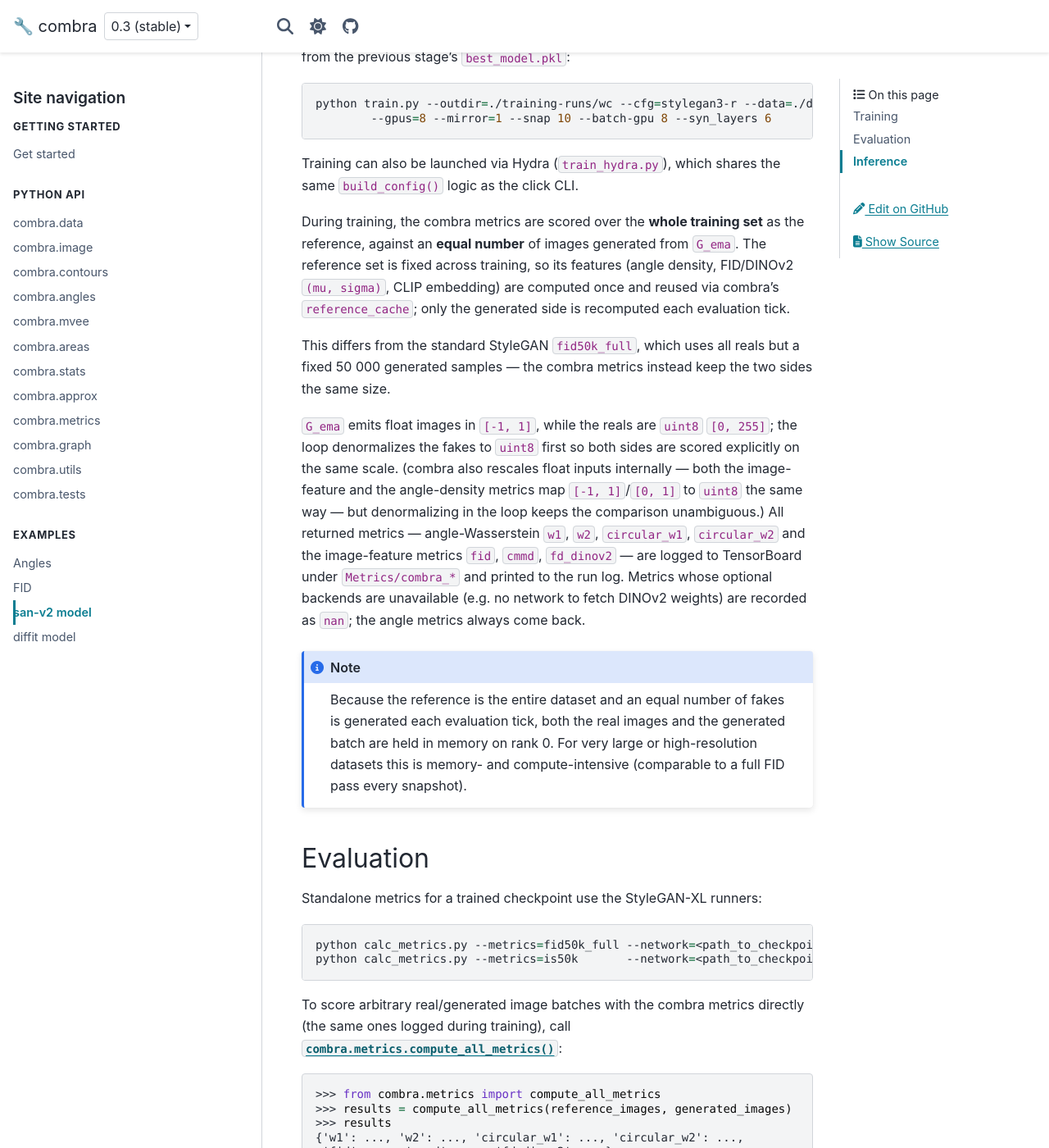
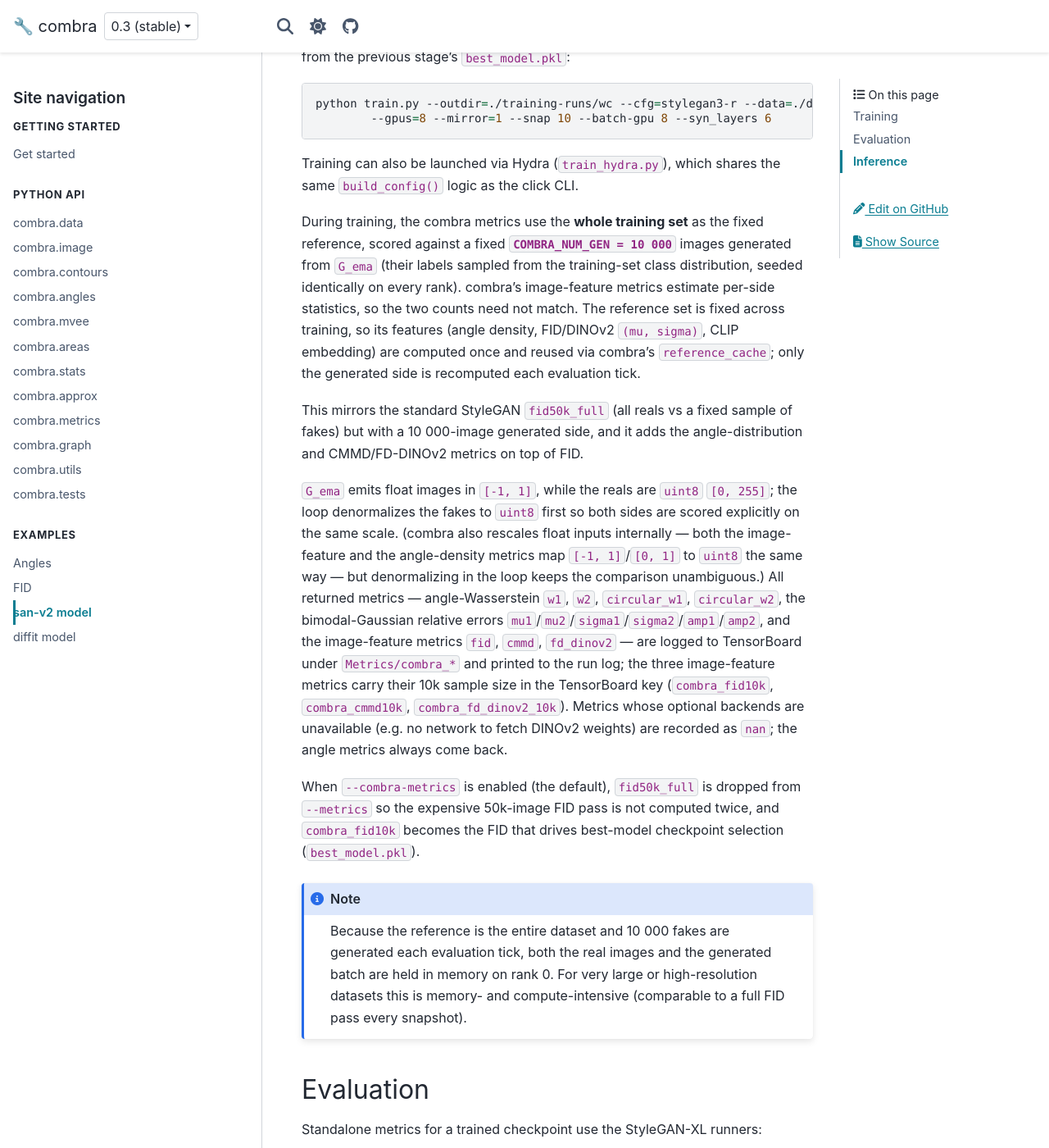
Before and after one commit to dkagramanyan/wc_cv, a Sphinx documentation site: the page built from docs/examples/san_v2.md, in a window 1280 px wide and 1400 px high, scrolled down 550 px. Shown: the whole window at 82% size. Built offline with Sphinx 7.4.7 and the PyData theme 0.15.4, drawn with Linux system fonts in a browser that asks for light colours; some of the changed text lies outside the part shown.

Commit message:
docs: sync san_v2/diffit combra-eval details with current models
Verified the docs against the san-v2 training loop and combra's
compute_all_metrics:

- san_v2: combra eval generates a fixed COMBRA_NUM_GEN=10000 fakes vs the
  whole training set (not an equal-count batch); image metrics log as
  combra_fid10k / combra_cmmd10k / combra_fd_dinov2_10k, and with
  --combra-metrics on (default) fid50k_full is dropped and combra_fid10k
  drives best-model selection.
- san_v2: list the bimodal-Gaussian errors (mu/sigma/amp) the loop also logs.
- san_v2 + diffit: the compute_all_metrics REPL example needs
  image_metrics=True to return fid/cmmd/fd_dinov2, and always returns the
  Gaussian-error keys.

Co-Authored-By: Claude Opus 4.8 <noreply@anthropic.com>
Claude-Session: https://claude.ai/code/session_013VdfjnSRdEtsjwJjCh1ied

````diff
--- a/docs/examples/san_v2.md
+++ b/docs/examples/san_v2.md
@@ -27,31 +27,42 @@ python train.py --outdir=./training-runs/wc --cfg=stylegan3-r --data=./data/wc64
 Training can also be launched via Hydra (`train_hydra.py`), which shares the same
 `build_config()` logic as the click CLI.
 
-During training, the combra metrics are scored over the **whole training set** as
-the reference, against an **equal number** of images generated from `G_ema`. The
-reference set is fixed across training, so its features (angle density, FID/DINOv2
-`(mu, sigma)`, CLIP embedding) are computed once and reused via combra's
-`reference_cache`; only the generated side is recomputed each evaluation tick.
+During training, the combra metrics use the **whole training set** as the fixed
+reference, scored against a fixed **`COMBRA_NUM_GEN = 10 000`** images generated
+from `G_ema` (their labels sampled from the training-set class distribution, seeded
+identically on every rank). combra's image-feature metrics estimate per-side
+statistics, so the two counts need not match. The reference set is fixed across
+training, so its features (angle density, FID/DINOv2 `(mu, sigma)`, CLIP embedding)
+are computed once and reused via combra's `reference_cache`; only the generated
+side is recomputed each evaluation tick.
 
-This differs from the standard StyleGAN `fid50k_full`, which uses all reals but a
-fixed 50 000 generated samples — the combra metrics instead keep the two sides the
-same size.
+This mirrors the standard StyleGAN `fid50k_full` (all reals vs a fixed sample of
+fakes) but with a 10 000-image generated side, and it adds the angle-distribution
+and CMMD/FD-DINOv2 metrics on top of FID.
 
 `G_ema` emits float images in `[-1, 1]`, while the reals are `uint8` `[0, 255]`;
 the loop denormalizes the fakes to `uint8` first so both sides are scored
 explicitly on the same scale. (combra also rescales float inputs internally — both
 the image-feature and the angle-density metrics map `[-1, 1]`/`[0, 1]` to `uint8`
 the same way — but denormalizing in the loop keeps the comparison unambiguous.)
-All returned metrics — angle-Wasserstein `w1`, `w2`, `circular_w1`, `circular_w2`
+All returned metrics — angle-Wasserstein `w1`, `w2`, `circular_w1`, `circular_w2`,
+the bimodal-Gaussian relative errors `mu1`/`mu2`/`sigma1`/`sigma2`/`amp1`/`amp2`,
 and the image-feature metrics `fid`, `cmmd`, `fd_dinov2` — are logged to
-TensorBoard under `Metrics/combra_*` and printed to the run log. Metrics whose
+TensorBoard under `Metrics/combra_*` and printed to the run log; the three
+image-feature metrics carry their 10k sample size in the TensorBoard key
+(`combra_fid10k`, `combra_cmmd10k`, `combra_fd_dinov2_10k`). Metrics whose
 optional backends are unavailable (e.g. no network to fetch DINOv2 weights) are
 recorded as `nan`; the angle metrics always come back.
 
+When `--combra-metrics` is enabled (the default), `fid50k_full` is dropped from
+`--metrics` so the expensive 50k-image FID pass is not computed twice, and
+`combra_fid10k` becomes the FID that drives best-model checkpoint selection
+(`best_model.pkl`).
+
 ```{note}
-Because the reference is the entire dataset and an equal number of fakes is
-generated each evaluation tick, both the real images and the generated batch are
-held in memory on rank 0. For very large or high-resolution datasets this is
+Because the reference is the entire dataset and 10 000 fakes are generated each
+evaluation tick, both the real images and the generated batch are held in memory
+on rank 0. For very large or high-resolution datasets this is
 memory- and compute-intensive (comparable to a full FID pass every snapshot).
 ```
 
@@ -70,15 +81,19 @@ To score arbitrary real/generated image batches with the combra metrics directly
 
 ```python
 >>> from combra.metrics import compute_all_metrics
->>> results = compute_all_metrics(reference_images, generated_images)
+>>> results = compute_all_metrics(reference_images, generated_images, image_metrics=True)
 >>> results
 {'w1': ..., 'w2': ..., 'circular_w1': ..., 'circular_w2': ...,
+ 'mu1': ..., 'mu2': ..., 'sigma1': ..., 'sigma2': ..., 'amp1': ..., 'amp2': ...,
  'fid': ..., 'cmmd': ..., 'fd_dinov2': ...}
 ```
 
-Batches may be numpy arrays or torch tensors in `NCHW`/`NHWC`, with pixel values
-in `uint8`, `[0, 1]`, or `[-1, 1]`; combra rescales each side to `uint8` by
-inferring the range (any negative ⇒ `[-1, 1]`, else max ≤ 1 ⇒ `[0, 1]`). Because
+`image_metrics=True` is what adds the `fid`/`cmmd`/`fd_dinov2` keys (and is what the
+training loop passes); without it, only the angle-Wasserstein and bimodal-Gaussian
+metrics come back. Batches may be numpy arrays or torch tensors in `NCHW`/`NHWC`,
+with pixel values in `uint8`, `[0, 1]`, or `[-1, 1]`; combra rescales each side to
+`uint8` by inferring the range (any negative ⇒ `[-1, 1]`, else max ≤ 1 ⇒ `[0, 1]`).
+Because
 that inference is per-batch, prefer passing `uint8` (or an explicit, consistent
 scale) when you can — as the training loop does — so an unusual batch (e.g. a
 generated batch that happens to be all-positive) cannot be misread.
````
Also changed, not shown: docs/examples/diffit.md (+6 -3 lines).
